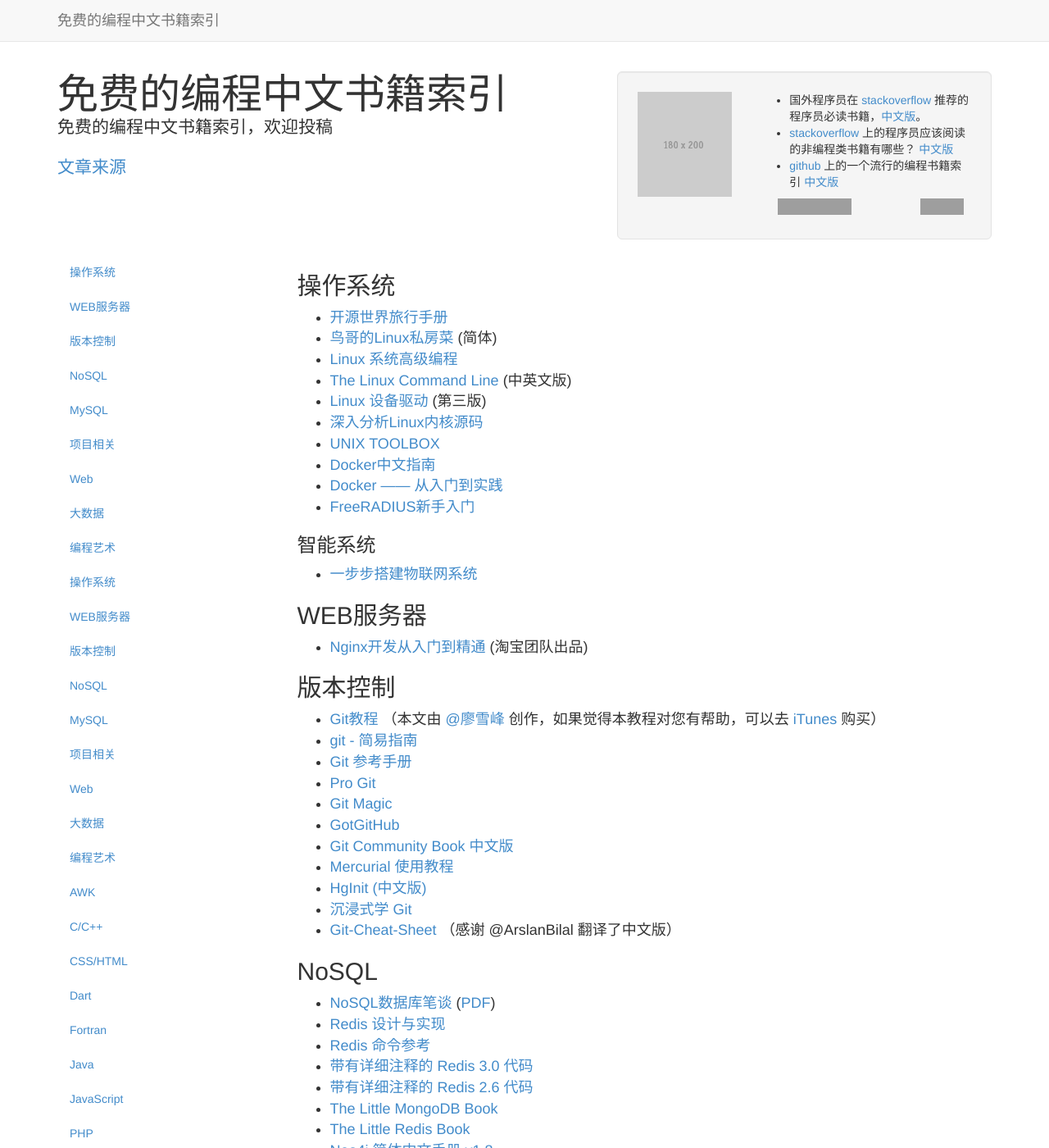
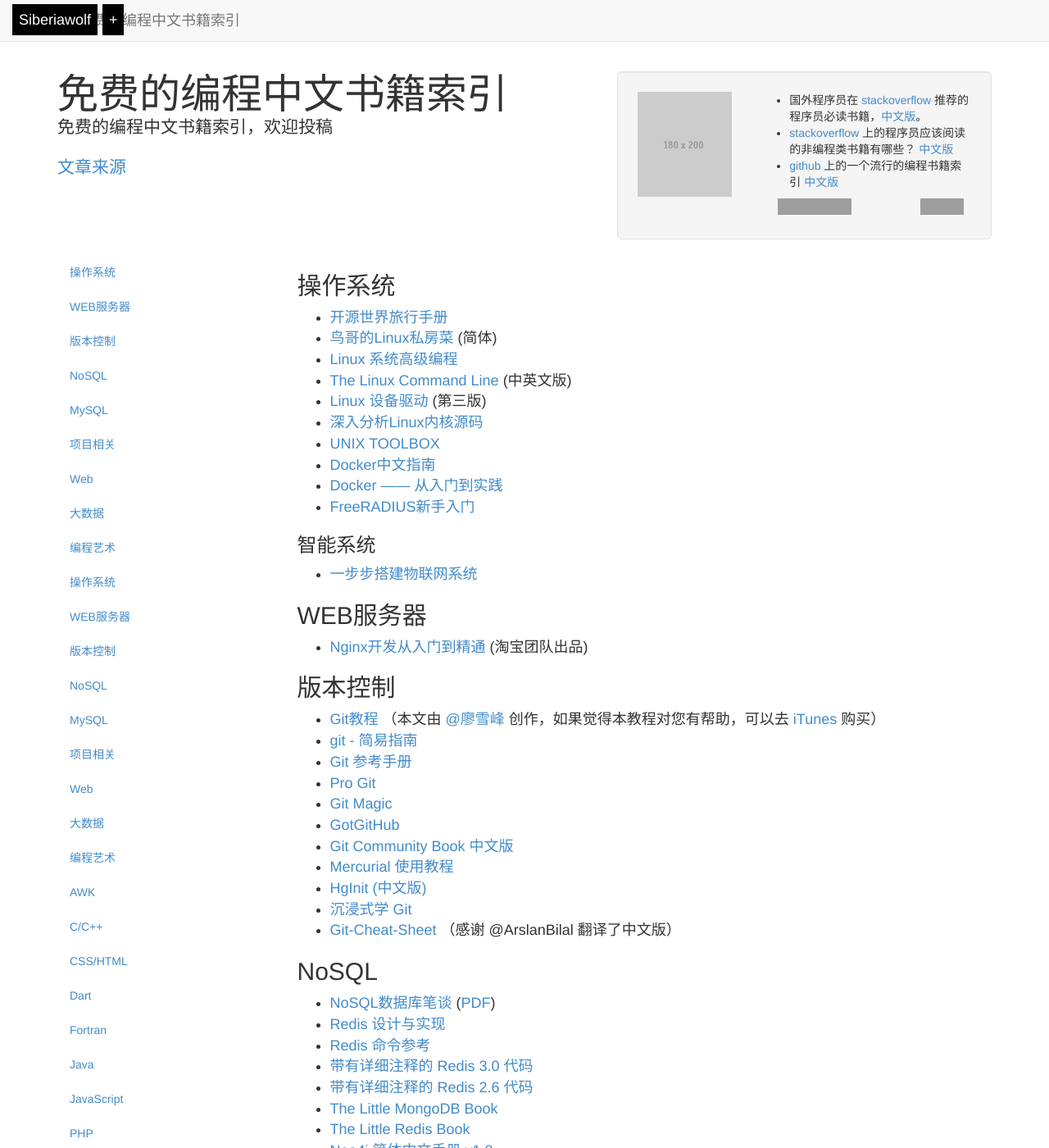
Before and after one commit to siberiawolf/siberiawolf.github.io, a Jekyll site: the page free_programming/index.html, which Jekyll copies as it is, in a window 1280 px wide and 1400 px high. Shown: the whole window at 82% size. Built offline with Jekyll 4.4.1, drawn with Linux system fonts in a browser that asks for light colours; nearby versions of some CDN libraries; Markdown is read by kramdown in place of the engine named in the settings; comment, search, counter and statistics services are not loaded; grey boxes are pictures that could not be loaded.

Commit message:
添加首页链接

```diff
--- a/_layouts/post.html
+++ b/_layouts/post.html
@@ -45,9 +45,7 @@ layout: default
 
         <h2>项目</h2>
         <ul class="artical-list">
-        {% for post in site.categories.project%}
-            <li><a href="{{ post.url }}">{{ post.title }}</a></li>
-        {% endfor %}
+            <li><a href="/free_programming/index.html">免费的编程中文书籍索引</a>
         </ul>
     </div>
 </div>
--- a/free_programming/css/styles.css
+++ b/free_programming/css/styles.css
@@ -1,17 +1,13 @@
 /*
-A Bootstrap 3.1 affix sidebar template
-from http://bootply.com
-
-This CSS code should follow the 'bootstrap.css'
-in your HTML file.
-
-license: MIT
-author: bootply.com
+from http://siberiawolf.com
+author: siberiawolf
 */
 
 body {
  padding-top:50px;
 }
+.navbar-default{z-index: 1;}
+.navbar-default .container{padding-left: 40px;}
 
 #masthead {
  min-height:250px;
@@ -45,8 +41,8 @@ body {
 @media (min-width: 979px) {
   #sidebar.affix-top {
     position: static;
-  	margin-top:30px;
-  	width:228px;
+    margin-top:30px;
+    width:228px;
   }
 
   #sidebar.affix {
@@ -67,3 +63,23 @@ body {
 
 #disqus_container {text-align: center;}
 #disqus_container a{color: red;font-size: 20px;}
+
+.home-menu { position:fixed; left:15px; top: 5px; z-index: 2; /* font-size: 18px; */ }
+.home-menu-icon { line-height:38px; padding:0 8px; display:inline-block; color:#fff; font-size:18px;  background:#000; }
+.home-follow { margin-left:2px; line-height:38px; padding:0 8px; display:inline-block; color:#fff; font-size:18px; background:#000;  }
+.home-menu-icon:hover,
+.home-follow:hover { color:#fff; text-decoration:none; }
+.home-contact { color:#fff; margin-top:2px; background: #fff; padding: 8px 0px 8px 4px; text-align:center; display:none;}
+.home-contact a { width: 26px; display:inline-block; margin: 0 2px; }
+.home-contact div { background: url(/images/nav_bg.png); width: 20px;  height: 20px; background-size: auto 20px; border-radius: 2px;}
+.home-contact .github { background-color: #333; background-position: -20px 0; }
+.home-contact .weibo { background-color: #E90D24; background-position: -40px 0; }
+.home-contact .twitter { background-color: #50ABF1;  background-position: -80px 0; }
+.home-contact .facebook { background-color: #4862A3;  background-position: -100px 0; }
+
+@media (max-width: 1020px){
+    .home-menu { position:absolute; }
+}
+@media (max-width: 1300px){
+    .home-menu { position:absolute; }
+}
--- a/free_programming/index.html
+++ b/free_programming/index.html
@@ -13,6 +13,26 @@
 		<link href="css/styles.css" rel="stylesheet">
 	</head>
 	<body>
+<div class="home-menu">
+    <div class="home-icon-con">
+        <a class="home-menu-icon" href="/">Siberiawolf</a>
+        <a class="home-follow" href="#" title="Contact Me">+</a>
+    </div>
+    <div class="home-contact">
+        <a href="https://github.com/siberiawolf" target="_blank">
+            <div class="github"></div>
+        </a>
+        <a href="http://weibo.com/siberiawolf0307/" target="_blank">
+            <div class="weibo"></div>
+        </a>
+        <a href="https://twitter.com/siberiawolf0307" target="_blank">
+            <div class="twitter"></div>
+        </a>
+        <a href="https://www.facebook.com/siberiawolf0307" target="_blank">
+            <div class="facebook"></div>
+        </a>
+    </div>
+</div>
 <nav class="navbar navbar-default navbar-fixed-top" role="banner">
   <div class="container">
     <div class="navbar-header">
@@ -22,7 +42,7 @@
         <span class="icon-bar"></span>
         <span class="icon-bar"></span>
       </button>
-      <a href="/" class="navbar-brand">免费的编程中文书籍索引</a>
+      <a href="/free_programming/index.html" class="navbar-brand">免费的编程中文书籍索引</a>
     </div>
   </div>
 </nav>
--- a/free_programming/js/scripts.js
+++ b/free_programming/js/scripts.js
@@ -15,7 +15,6 @@ $(document).ready(function(){
   	offset: navHeight
   });
 
-
   /* smooth scrolling sections */
   $('a[href*=#]:not([href=#])').click(function() {
       if (location.pathname.replace(/^\//,'') == this.pathname.replace(/^\//,'') && location.hostname == this.hostname) {
@@ -29,6 +28,17 @@ $(document).ready(function(){
         }
       }
   });
+
+  $('.home-follow').click(function(e){        // 左侧悬浮点击
+    e.preventDefault();
+
+    if($('.home-contact').is(':visible')){
+        $('.home-contact').hide();
+    }else{
+        $('.home-contact').show();
+    }
+  });
+
 });
 
 function toggleDuoshuoComments(container, id, url){
```
Also changed, not shown: 10 other files.
